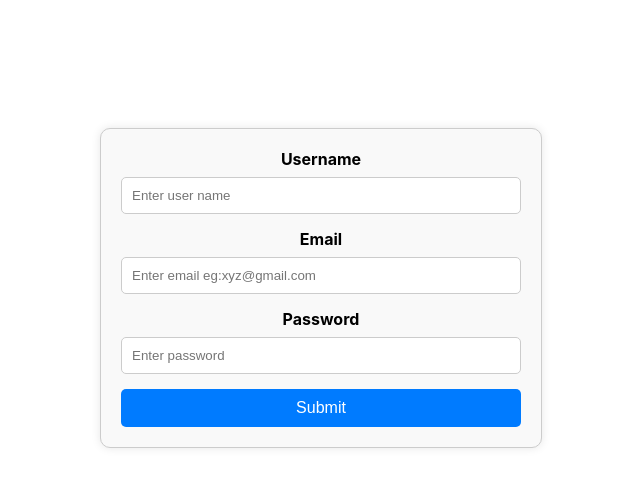
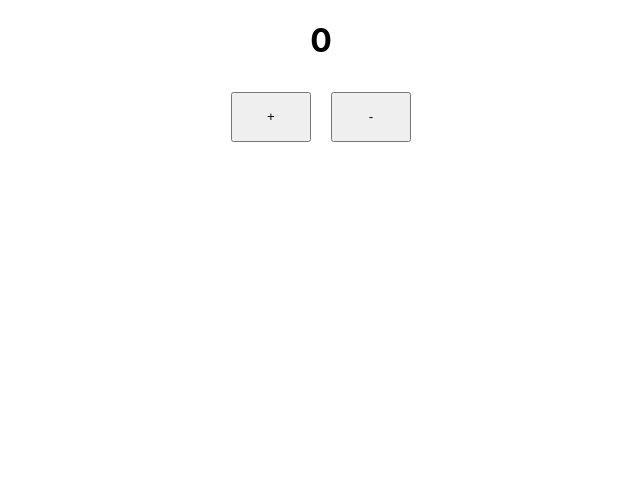
Before and after one commit to RoopaRI/live-coding, a React (Create React App) app: page / in a window 1280 px wide. Shown: the top 486 px of the page, without its empty margins (319-959 px from the left). Built offline with nearby package versions, Linux system fonts and the light colour scheme; the HTML template or start-up script is replaced by a standard one.

Commit message:
Create a simple counter component using react hooks

```diff
--- a/src/App.js
+++ b/src/App.js
@@ -2,7 +2,8 @@
 import './App.css';
 // import ToggleButton from './Components/ToggleButton/ToggleButton';
 // import Navbar from './Components/Navbar/Navbar';
-import Form from './Components/Form/Form';
+// import Form from './Components/Form/Form';
+import Counter from './Components/Counter/Counter';
 
 function App() {
   return (
@@ -14,7 +15,11 @@
       {/* <Navbar/> */}
 
       {/* 3.Create a form with validation. */}
-      <Form/>
+      {/* <Form/> */}
+
+      {/* Create a Simple counter component using react hooks */}
+      <Counter/>
+
     </div>
   );
 }
--- /dev/null
+++ b/src/Components/Counter/Counter.css
@@ -0,0 +1,11 @@
+button{
+    width:80px;
+    height:50px;
+    margin:10px
+}
+
+button:hover{
+    background-color:blue;
+    cursor: pointer;
+    color:whitesmoke;
+}
--- /dev/null
+++ b/src/Components/Counter/Counter.jsx
@@ -0,0 +1,22 @@
+import React, {useState} from 'react';
+import './Counter.css';
+
+export default function Counter(){
+    const [count, setCount] = useState(0);
+
+    const handleIncrement=()=>{
+        setCount((prev)=>prev+1)
+    }
+
+    const handleDecrement=()=>{
+        setCount((prev)=>prev-1)
+    }
+
+    return(
+        <div>
+            <h1>{count}</h1>
+            <button onClick={handleIncrement}>+</button>
+            <button onClick={handleDecrement}>-</button>
+        </div>
+    );
+}
```
